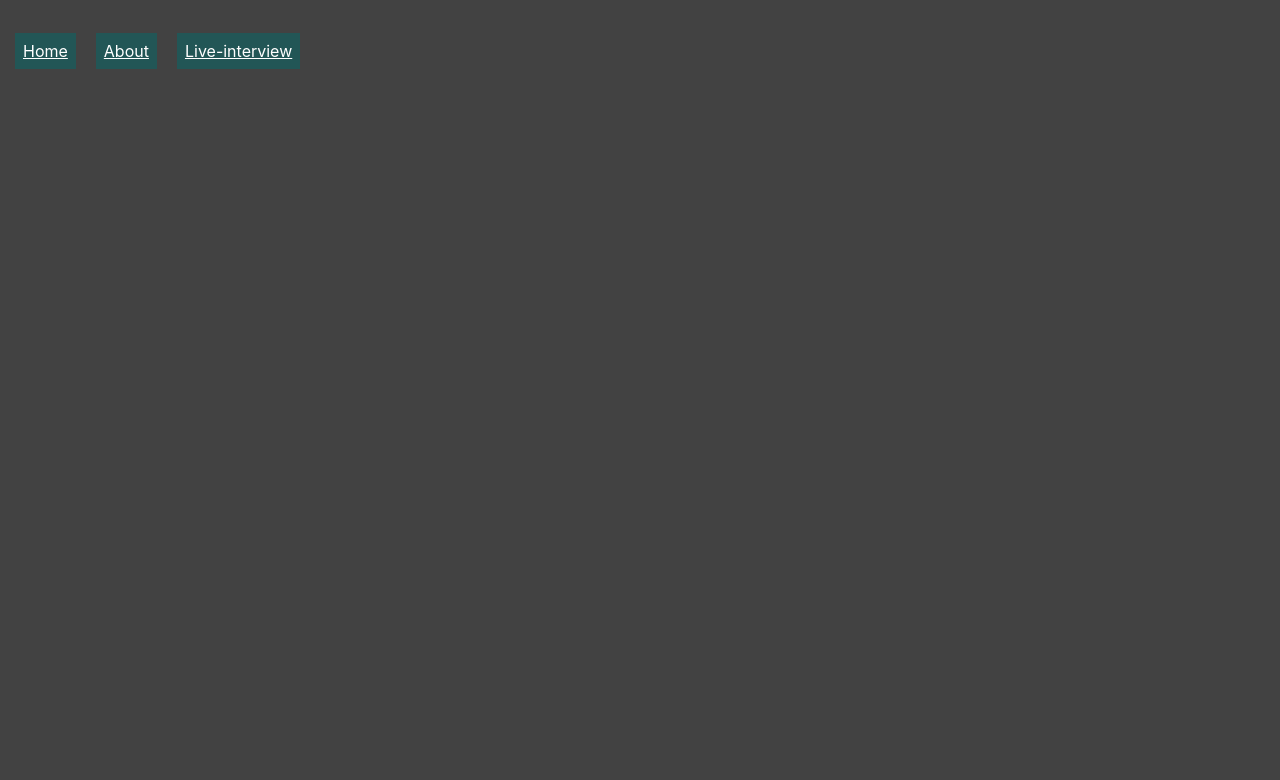
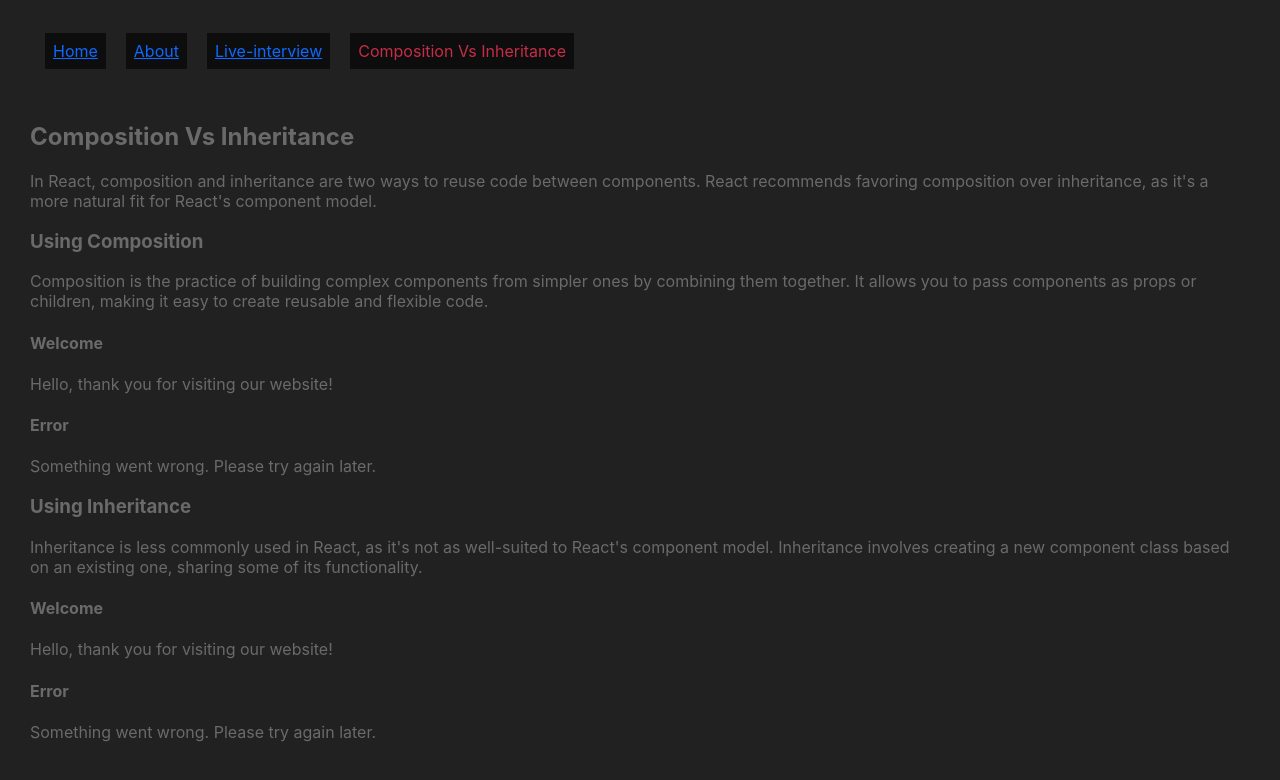
Before and after one commit to Malik9299/my-react-app-18, a React (Create React App) app: page /composition-vs-inheritance in a window 1280 px wide. Shown: the top 780 px of the page. Built offline with nearby package versions, Linux system fonts and the light colour scheme.

Commit message:
React Composition vs Inheritance

```diff
--- a/src/App.css
+++ b/src/App.css
@@ -36,10 +36,14 @@
     transform: rotate(360deg);
   }
 } */
+.App {
+  margin: 0px 30px;
+}
 
 body {
-  background-color: #000000bd;
-  color: #a4b7b1;
+  background-color: rgb(33 33 33);
+  /* color: rgb(254, 254, 254); */
+  color: rgb(106, 106, 106);
 }
 .nav {
   padding: 41px 5px;
@@ -47,11 +51,14 @@ body {
 }
 .eachNave {
   padding: 8px;
-  background-color: #225656;
+  background-color: rgb(13, 13, 13);
   margin: 10px;
-  color: #ffffff;
+  color: rgb(15, 105, 270);
 }
 .eachNave.active {
-  background-color: rgb(60 143 18);
-  color: #1b4314;
+  /* background-color: rgb(60 143 18);
+  color: #1b4314; */
+  background-color: rgb(13, 13, 13);
+  color: rgb(198, 45, 72);
+  text-decoration: none;
 }
--- a/src/components/NaveBar.tsx
+++ b/src/components/NaveBar.tsx
@@ -7,6 +7,10 @@ const NaveBar = () => {
     { title: "Home", link: "/" },
     { title: "About", link: "/about" },
     { title: "Live-interview", link: "/live-interview" },
+    {
+      title: "Composition Vs Inheritance",
+      link: "/composition-vs-inheritance",
+    },
   ];
 
   return (
--- a/src/components/Router.tsx
+++ b/src/components/Router.tsx
@@ -6,6 +6,8 @@ import APIIntegration from "./liveInterviewSolutions/APIIntegration/APIIntegrati
 import MakeDropDown from "./liveInterviewSolutions/makeDropDown";
 // const { Fragment } = require("react");
 import { Fragment } from "react/jsx-runtime";
+import CompositionVsInheritance from "./T34.CompositionVsInheritance";
+import ClientSideRendering from "./T42.ClientSideRendering/ClientSideRendering";
 
 const Router = () => {
   return (
@@ -17,6 +19,11 @@ const Router = () => {
           <Route path="api-integration" element={<APIIntegration />} />
           <Route path="make-dropdown" element={<MakeDropDown />} />
         </Route>
+        <Route
+          path="composition-vs-inheritance"
+          element={<CompositionVsInheritance />}
+        />
+        <Route path="ClientSideRendering" element={<ClientSideRendering />} />
       </Routes>
     </Fragment>
   );
--- /dev/null
+++ b/src/components/T34.CompositionVsInheritance/ReactComposition.tsx
@@ -0,0 +1,51 @@
+import React, { FC } from "react";
+import { Fragment } from "react/jsx-runtime";
+
+interface DialogProps {
+  title: string;
+  children: React.ReactNode;
+}
+
+// General-purpose Dialog component using composition
+const Dialog: FC<DialogProps> = ({ title, children }) => {
+  return (
+    <div className="dialog">
+      <h4>{title}</h4>
+      <div className="dialog-content">{children}</div>
+    </div>
+  );
+};
+
+// Specialized components using composition
+const WelcomeDialog: FC = () => {
+  return (
+    <Dialog title="Welcome">
+      <p>Hello, thank you for visiting our website!</p>
+    </Dialog>
+  );
+};
+
+const ErrorDialog: FC = () => {
+  return (
+    <Dialog title="Error">
+      <p>Something went wrong. Please try again later.</p>
+    </Dialog>
+  );
+};
+
+const ReactComposition = () => {
+  return (
+    <Fragment>
+      <h3>Using Composition</h3>
+      <p>
+        Composition is the practice of building complex components from simpler
+        ones by combining them together. It allows you to pass components as
+        props or children, making it easy to create reusable and flexible code.
+      </p>
+      <WelcomeDialog />
+      <ErrorDialog />
+    </Fragment>
+  );
+};
+
+export default ReactComposition;
--- /dev/null
+++ b/src/components/T34.CompositionVsInheritance/ReactInheritance.tsx
@@ -0,0 +1,59 @@
+import React, { Fragment } from "react";
+
+interface DialogProps {
+  title: string;
+}
+
+class Dialog extends React.Component<DialogProps> {
+  render() {
+    return (
+      <Fragment>
+        <div className="dialog">
+          <h4>{this.props.title}</h4>
+          <div className="dialog-content">{this.renderContent()}</div>
+        </div>
+      </Fragment>
+    );
+  }
+  protected renderContent(): React.ReactNode {
+    return null;
+  }
+}
+
+class WelcomeDialog extends Dialog {
+  protected renderContent(): React.ReactNode {
+    return (
+      <Fragment>
+        <p>Hello, thank you for visiting our website!</p>
+      </Fragment>
+    );
+  }
+}
+class ErrorDialog extends Dialog {
+  protected renderContent(): React.ReactNode {
+    return (
+      <Fragment>
+        <p>Something went wrong. Please try again later.</p>
+      </Fragment>
+    );
+  }
+}
+
+class ReactInheritance extends React.Component {
+  render() {
+    return (
+      <Fragment>
+        <h3>Using Inheritance</h3>
+        <p>
+          Inheritance is less commonly used in React, as it's not as well-suited
+          to React's component model. Inheritance involves creating a new
+          component class based on an existing one, sharing some of its
+          functionality.
+        </p>
+        <WelcomeDialog title="Welcome" />
+        <ErrorDialog title="Error" />
+      </Fragment>
+    );
+  }
+}
+export default ReactInheritance;
--- /dev/null
+++ b/src/components/T34.CompositionVsInheritance/index.tsx
@@ -0,0 +1,21 @@
+import { useState } from "react";
+import { Fragment } from "react/jsx-runtime";
+import ReactComposition from "./ReactComposition";
+import ReactInheritance from "./ReactInheritance";
+
+const CompositionVsInheritance = () => {
+  return (
+    <Fragment>
+      <h2>Composition Vs Inheritance</h2>
+      <p>
+        In React, composition and inheritance are two ways to reuse code between
+        components. React recommends favoring composition over inheritance, as
+        it's a more natural fit for React's component model.
+      </p>
+      <ReactComposition />
+      <ReactInheritance />
+    </Fragment>
+  );
+};
+
+export default CompositionVsInheritance;
--- /dev/null
+++ b/src/components/T42.ClientSideRendering/ClientSideRendering.tsx
@@ -0,0 +1,26 @@
+import { Fragment } from "react";
+
+const ClientSideRendering = () => {
+  console.log("Component Rendering");
+  return (
+    <Fragment>
+      <div>ClientSideRendering</div>
+      <p>
+        React is a library for creating Single Page Application (SPAs). In SPAs
+        when the client make a request, the server send a single HTML page to
+        the browser. This HTML page often contains a div tag and a refernece to
+        a javascript file. You can view in Network tab in Chrome browser in
+        response. The call is localhost. There will be an empty div tag{" "}
+        <div id="root"></div> and a refernce to the bundle.js. This js file
+        contains everything for your application to run, including the react
+        library itself and your application code. It is downloaded when the HTML
+        file is parrsed. The downloaded javascript code then generate the HTML
+        on your computer and inserts it into the dom under the root div element
+        and you see the UI in the browser. You can view the HTML in the dom
+        inspector, but not in the view source option.
+      </p>
+    </Fragment>
+  );
+};
+
+export default ClientSideRendering;
```
Also changed, not shown: public/index.html (+0 -23 lines), src/components/T04.ReactBatchesStateUpdates/index.tsx (renamed from src/components/T02ReactBatchesStateUpdates/index.tsx), 1 other file (tests, documents, lock files or other folders).
